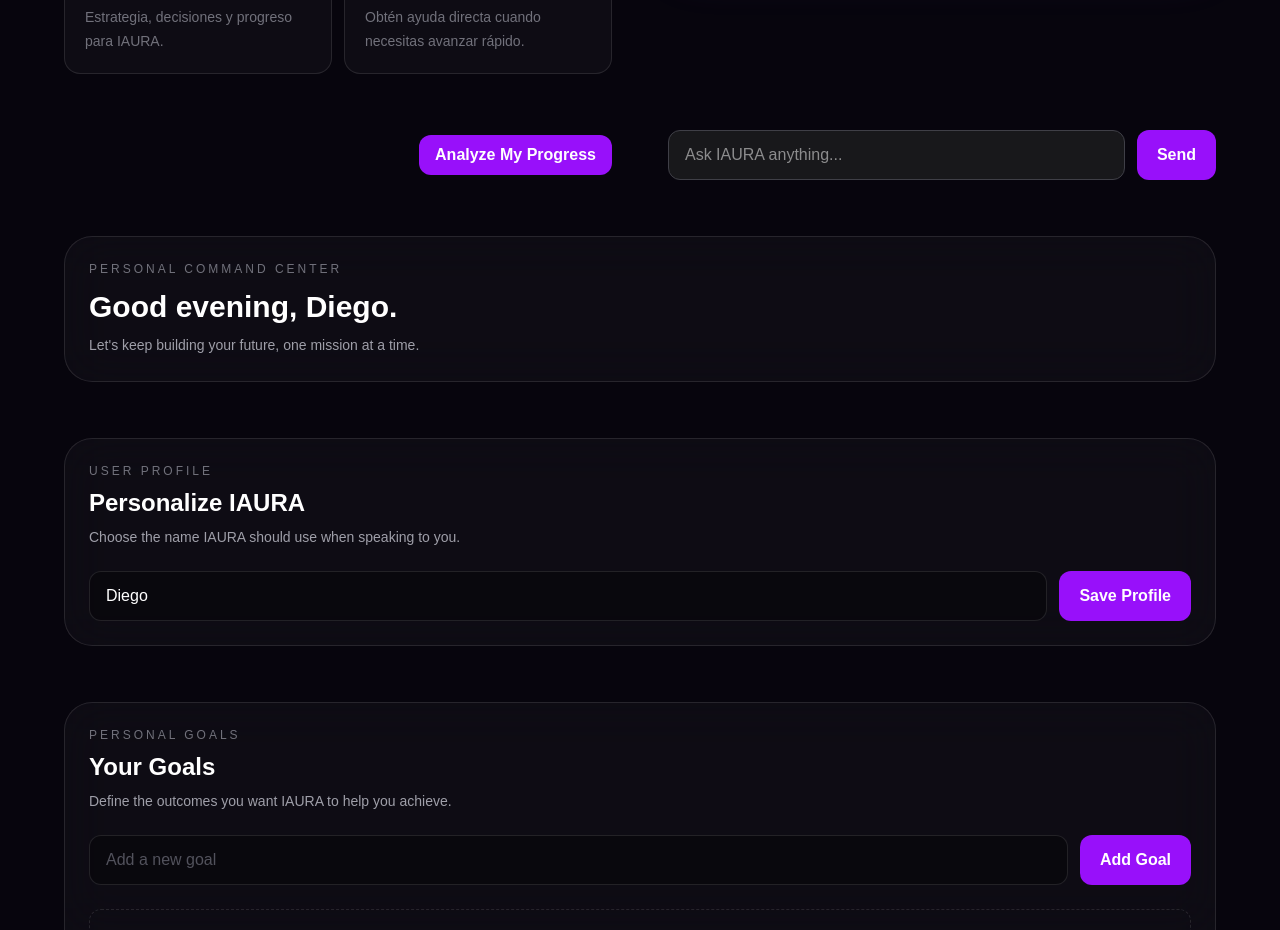
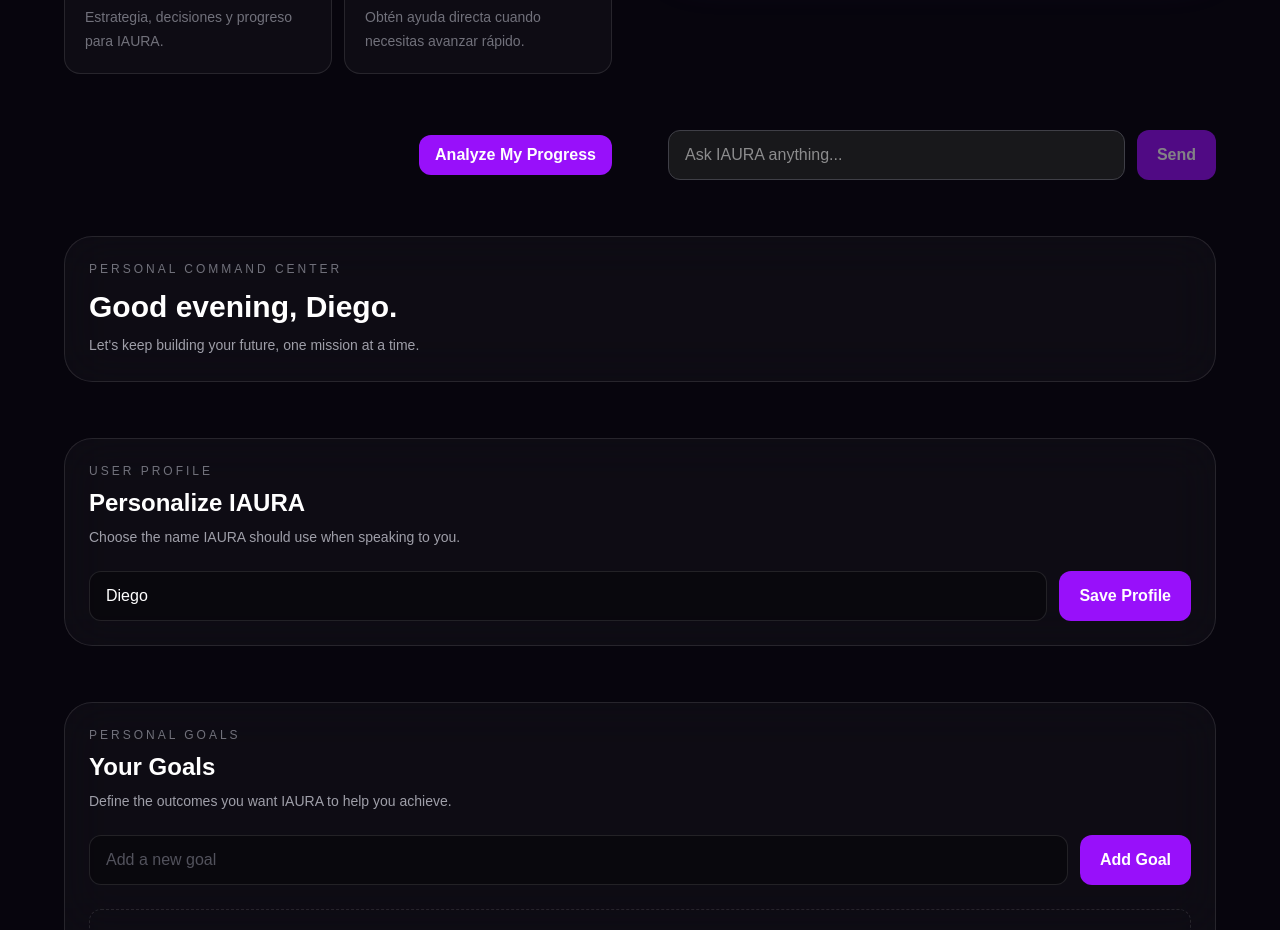
Before and after one commit to IAura-001/IAURA, a Next.js app: page / in a window 1280 px wide. Shown: the part 800-1730 px from the top of the page. Built offline with nearby package versions, Linux system fonts and the light colour scheme.

Commit message:
B11.2 - Isolate chat input state for better rendering performance

```diff
--- a/components/sections/ChatInput.tsx
+++ b/components/sections/ChatInput.tsx
@@ -1,29 +1,67 @@
+"use client";
+
+import {
+  memo,
+  useState,
+  type FormEvent,
+} from "react";
+
 interface ChatInputProps {
-  value: string;
-  onChange: (value: string) => void;
-  onSend: () => void;
+  onSend: (message?: string) => void | Promise<void>;
+  isSending?: boolean;
+
+  // Compatibilidad temporal con AssistantCard.
+  value?: string;
+  onChange?: (value: string) => void;
 }
 
-export function ChatInput({
-  value,
-  onChange,
+function ChatInputComponent({
   onSend,
+  isSending = false,
 }: ChatInputProps) {
+  const [value, setValue] = useState("");
+
+  async function handleSubmit(
+    event: FormEvent<HTMLFormElement>
+  ) {
+    event.preventDefault();
+
+    const trimmedValue = value.trim();
+
+    if (!trimmedValue || isSending) return;
+
+    await onSend(trimmedValue);
+    setValue("");
+  }
+
   return (
-    <div className="flex gap-3">
+    <form
+      onSubmit={handleSubmit}
+      className="flex gap-3"
+    >
       <input
         value={value}
-        onChange={(e) => onChange(e.target.value)}
+        onChange={(event) =>
+          setValue(event.target.value)
+        }
         placeholder="Ask IAURA anything..."
-        className="flex-1 rounded-xl bg-zinc-900 border border-zinc-700 px-4 py-3"
+        autoComplete="off"
+        enterKeyHint="send"
+        disabled={isSending}
+        className="flex-1 rounded-xl border border-zinc-700 bg-zinc-900 px-4 py-3"
       />
 
       <button
-        onClick={onSend}
-        className="rounded-xl bg-purple-600 px-5 py-3 font-semibold"
+        type="submit"
+        disabled={!value.trim() || isSending}
+        className="rounded-xl bg-purple-600 px-5 py-3 font-semibold disabled:cursor-not-allowed disabled:opacity-50"
       >
-        Send
+        {isSending ? "..." : "Send"}
       </button>
-    </div>
+    </form>
   );
 }
+
+export const ChatInput = memo(ChatInputComponent);
+
+ChatInput.displayName = "ChatInput";
```
